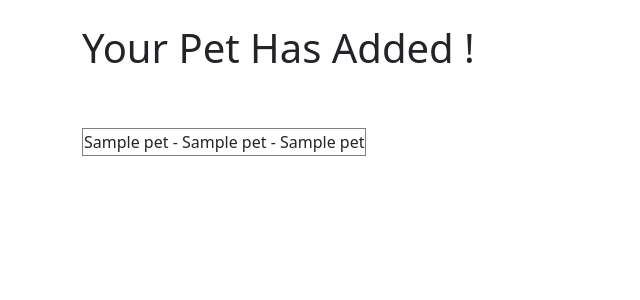
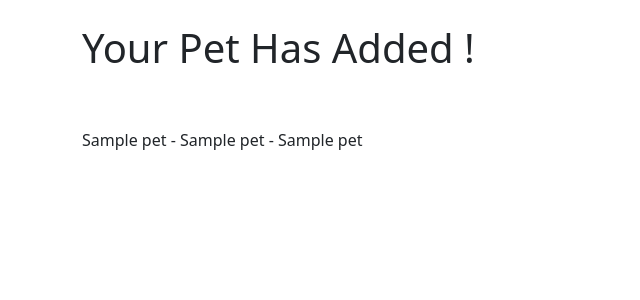
Before and after one commit to orhazout/terrraform_application, a Flask app: template templates/data.html in a window 1280 px wide. Shown: the part 56-356 px from the top of the page, without its empty margins (0-640 px from the left). Run offline with Flask 3, Linux system fonts and the light colour scheme; the template is opened without the code that fills it: values that come from a table or form of the project are taken from there, most other values are stand-ins (such as "Sample title", 1, 10 or a date in 2020); some libraries are stand-ins or nearby versions.

Commit message:
Update data.html

```diff
--- a/templates/data.html
+++ b/templates/data.html
@@ -4,13 +4,9 @@
 {% if name %}
     <h1> Your Pet Has Added !</h1>
     <br/><br/>
-    <table class="'table table-hover table-bordered table-striped">
     {% for our_pets in our_pets %}
-        <tr>
-        <td>{{ pet[0] }} - {{ pet[1] }} - {{ pet[2] }}</td>
-        </tr>
+        {{ pet[0] }} - {{ pet[1] }} - {{ pet[2] }}
     {% endfor %}
-    </table>
 {% else %}
     <h1> list of pets :</h1>
     <br/>
@@ -37,12 +33,8 @@
     </form>
 </div>
 <br/><br/><br/>
-<table class="'table table-hover table-striped">
 {% for our_pets in our_pets %}
-    <tr>
-    <td>{{ pet[0] }} - {{ pet[1] }} - {{ pet[2] }}</td>
-    </tr>
+    {{ pet[0] }} - {{ pet[1] }} - {{ pet[2] }}
 {% endfor %}
-</table>
 {% endif %}
 {% endblock %}
```
